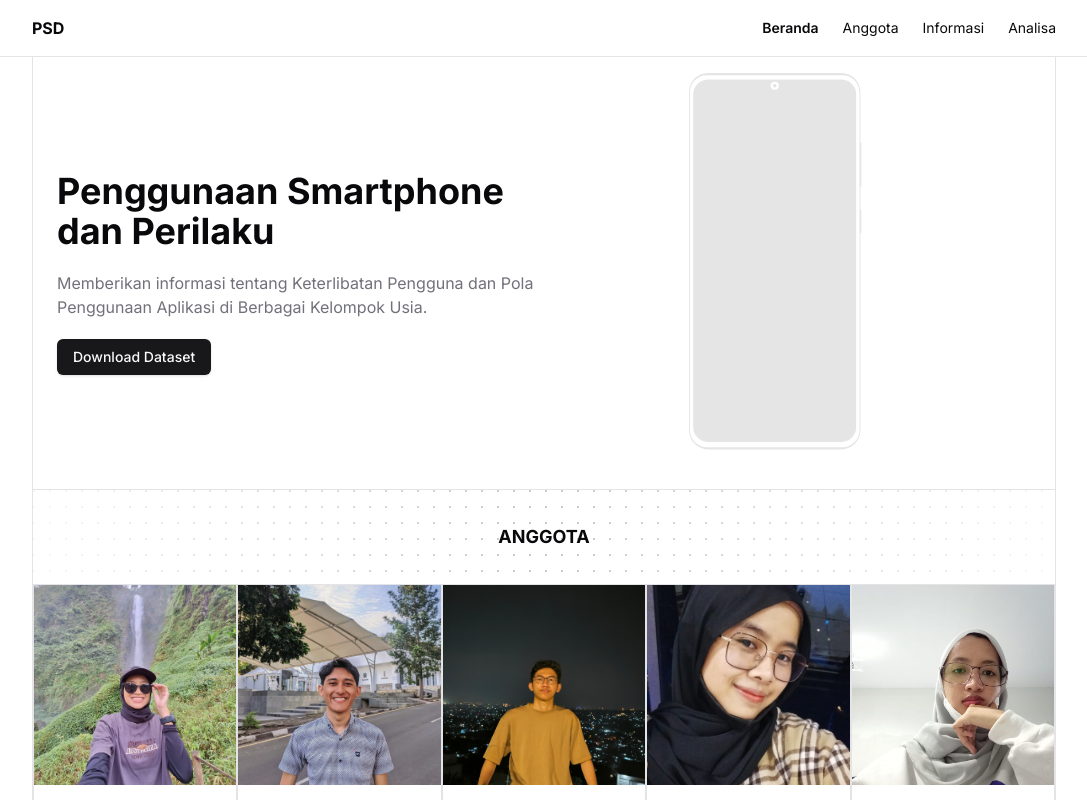
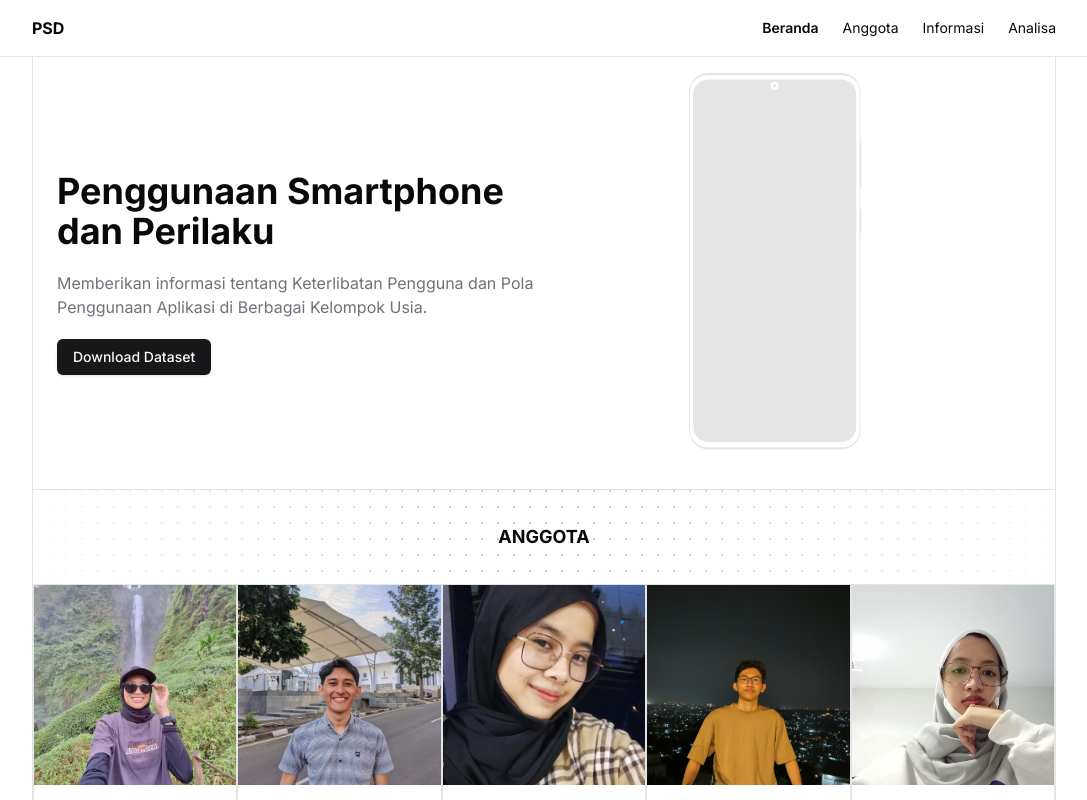
Before and after one commit to rizkirifandi7/psd-website, a React (Vite) app: page / in a window 1280 px wide. Shown: the top 800 px of the page, without its empty margins (96-1183 px from the left). Built offline with nearby package versions, Linux system fonts and the light colour scheme.

Commit message:
Fix team member order by moving Rizki Rifani entry to the correct position in the team list

```diff
--- a/src/components/main-component/team.jsx
+++ b/src/components/main-component/team.jsx
@@ -3,8 +3,8 @@ import HeadingBox from "../heading-box";
 const teamMembers = [
 	{ name: "Ratih Komalasari", id: "10121288", imgSrc: "ratih.jpeg" },
 	{ name: "Aditya Suryana", id: "10121297", imgSrc: "adit.jpeg" },
+	{ name: "Fujianti Azizah", id: "10121292", imgSrc: "fuji.jpeg" },
 	{ name: "Rizki Rifani", id: "10121284", imgSrc: "rizki.jpeg" },
-	{ name: "Fujianti Azizah", id: "10121292", imgSrc: "fuji.jpeg" },
 	{ name: "Asri Rizka", id: "10121299", imgSrc: "asri.jpg" },
 ];
 
```
